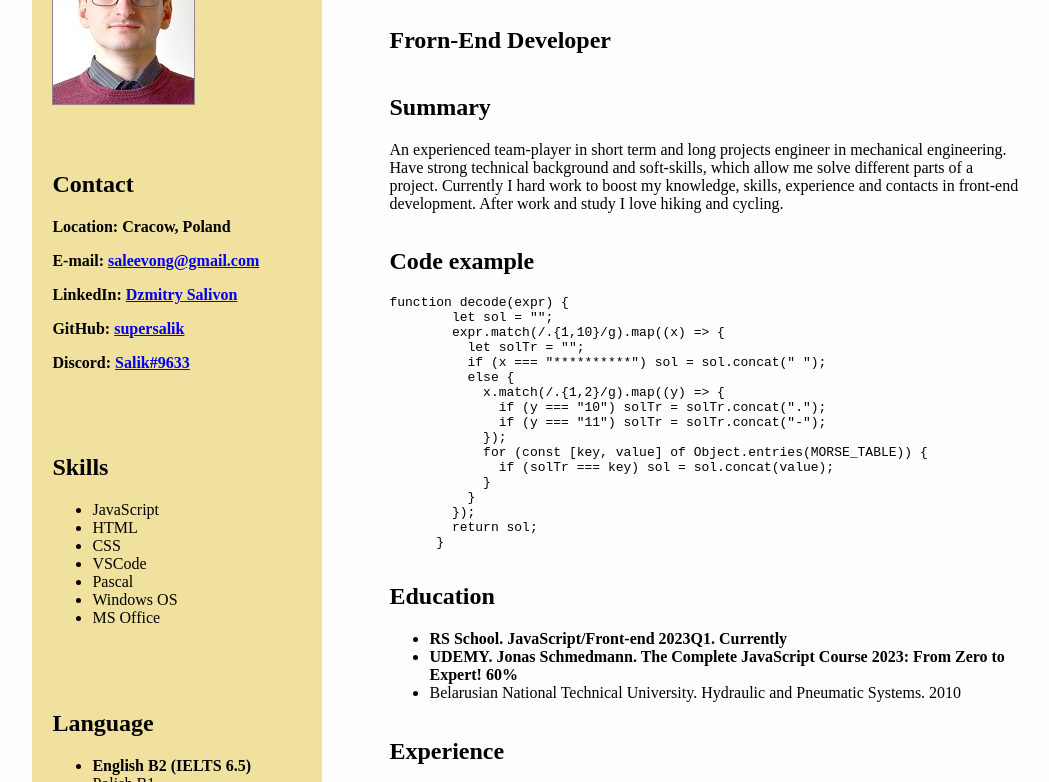
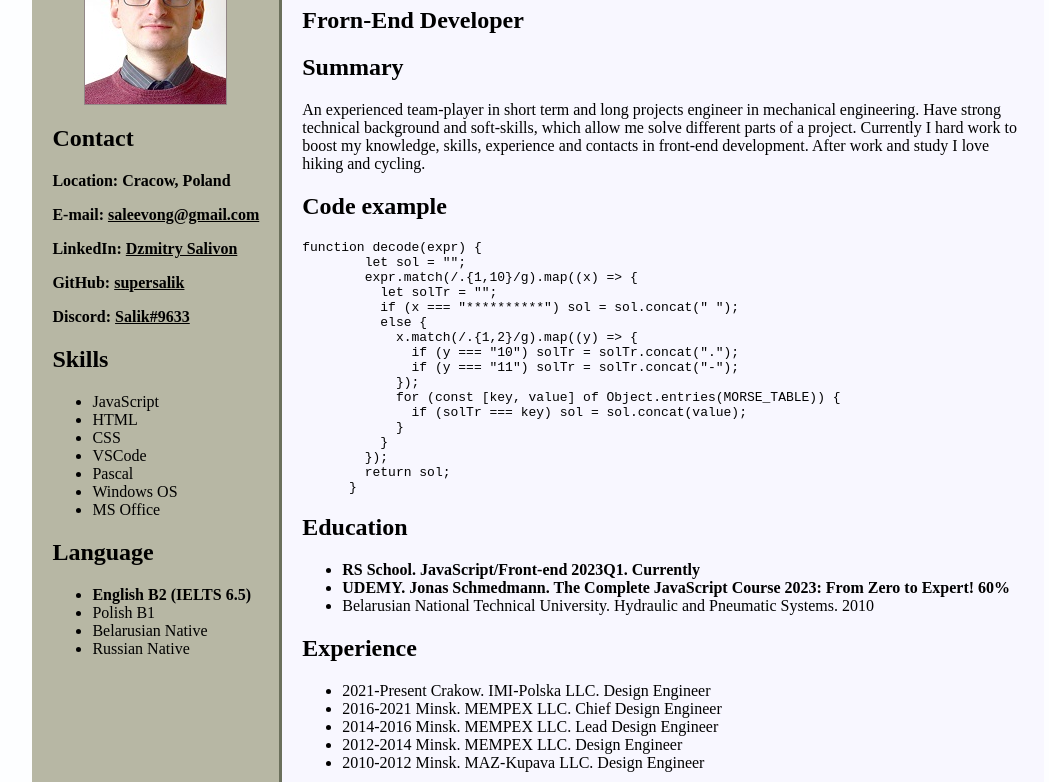
Before and after one commit to supersalik/rsschool-cv, a plain HTML site: page index.html in a window 1280 px wide. Shown: the part 101-883 px from the top of the page, without its empty margins (102-1151 px from the left). Drawn offline with Linux system fonts and the light colour scheme.

Commit message:
refactor:add the separation line between left and main, also updated css

```diff
--- a/index.html
+++ b/index.html
@@ -56,6 +56,8 @@
         </ul>
       </div>
     </div>
+
+    <div class="line"></div>
 
     <div class="main">
 
--- a/style.css
+++ b/style.css
@@ -8,39 +8,39 @@ body {
   width: 80%;
   max-width: 1200px;
   min-height: 100px;
-  background-color: f8f7ff;
+  background-color: #695eb4;
   margin: 0px;
   display: grid;
-  grid-template-columns: 2fr 4fr;
+  grid-template-columns: auto 3px auto;
 }
 .left {
-  width: 250px;
-  block-size: auto;
-  position: initial;
-  background-color: #f0e19e;
+  width: fit-content;
+  /* block-size: auto; */
+  position: relative;
+  height: auto;
+  background-color: #b7b7a4;
   padding: 20px;
-  display: grid;
+}
+.line {
+  position: relative;
+  left: 0px;
+  width: auto;
+  height: auto;
+  background-color: #6b705c;
 }
 .main {
   block-size: fit-content;
-  position: initial;
-  background-color: f8f7ff;
+  position: relative;
+  background-color: #f8f7ff;
   padding: 20px;
-  display: grid;
 }
 .image,
 .Contact,
 .Skills,
-.Language,
-/* .title, */
-/* .Summary, */
-/* .Experience,
-.Education */ {
+.Language {
   margin-bottom: 20px;
 }
-.h2 {
-  background-color: rgb(4, 96, 150);
-}
+
 .image {
   width: fit-content;
   height: 176px;
@@ -48,5 +48,12 @@ body {
   border-width: 1px;
   border-style: solid;
   padding: 0px;
-  margin: 0%;
+  margin: 0 auto;
 }
+
+a {
+  color: black;
+}
+a:hover {
+  color: #332020;
+}
```
